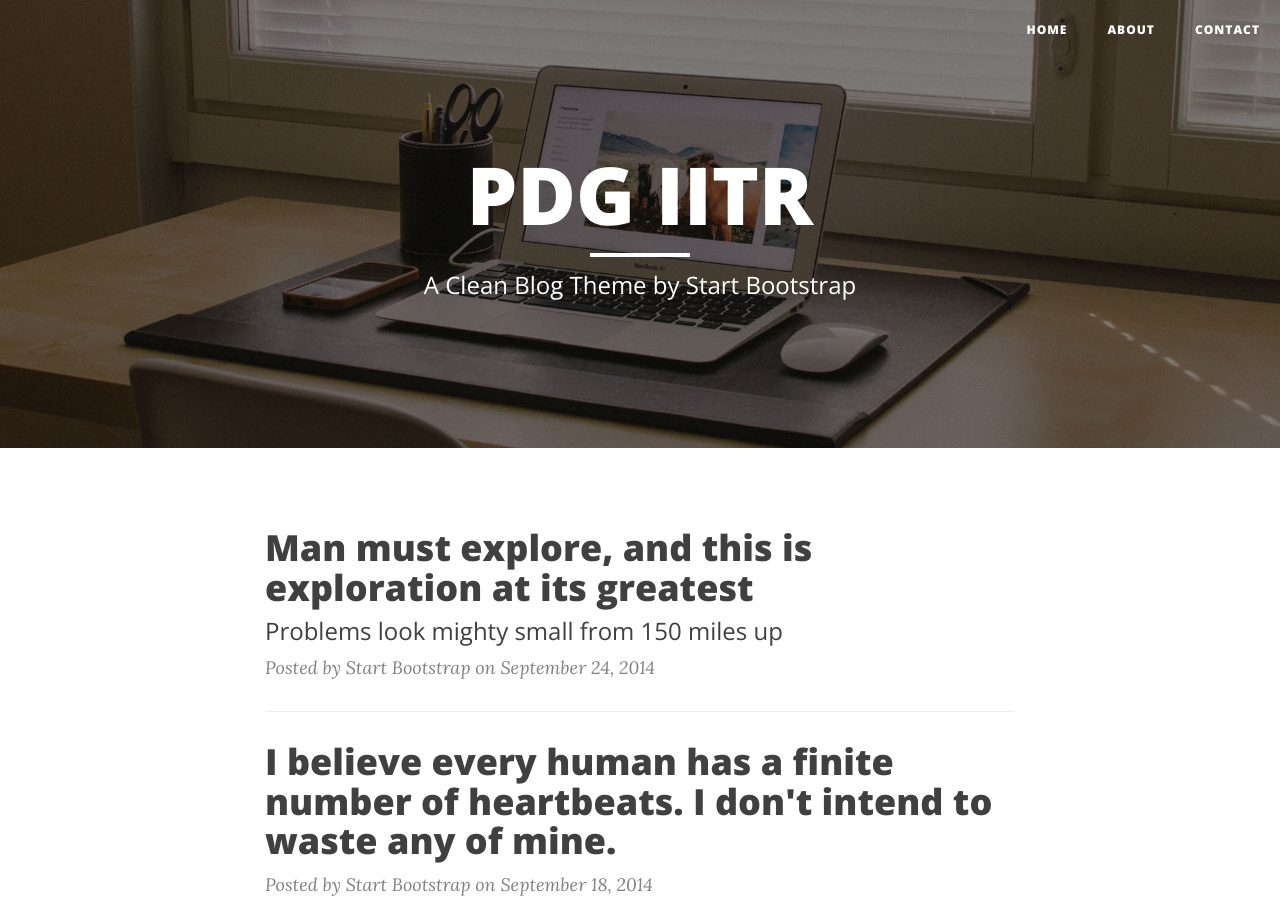
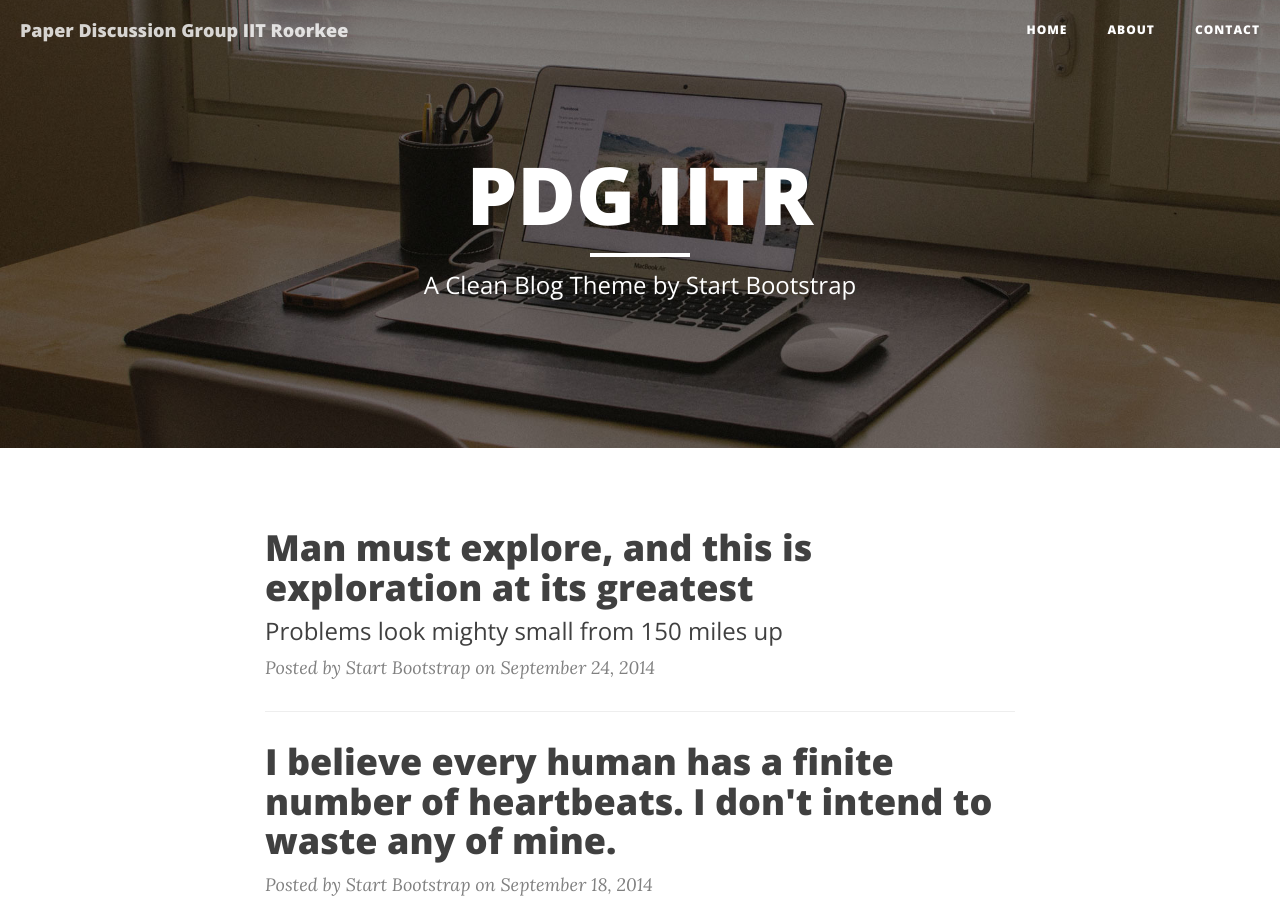
Before and after one commit to hardik2396/PDGIITR.github.io, a Jekyll site: the page built from index.html, in a window 1280 px wide and 900 px high. Built offline with Jekyll 4.4.1, drawn with Linux system fonts in a browser that asks for light colours; nearby versions of some CDN libraries; the list of posts is cut into pages by our own code.

Commit message:
Update _config.yml

```diff
--- a/_config.yml
+++ b/_config.yml
@@ -1,6 +1,7 @@
 # Site settings
 title: PDG IITR
 header-img: img/home-bg.jpg
+nav_title: Paper Discussion Group IIT Roorkee
 email: your-email@yourdomain.com
 copyright_name: Paper Discussion Group IIT Roorkee
 description: "Write your site description here. It will be used as your sites meta description as well!"
```
